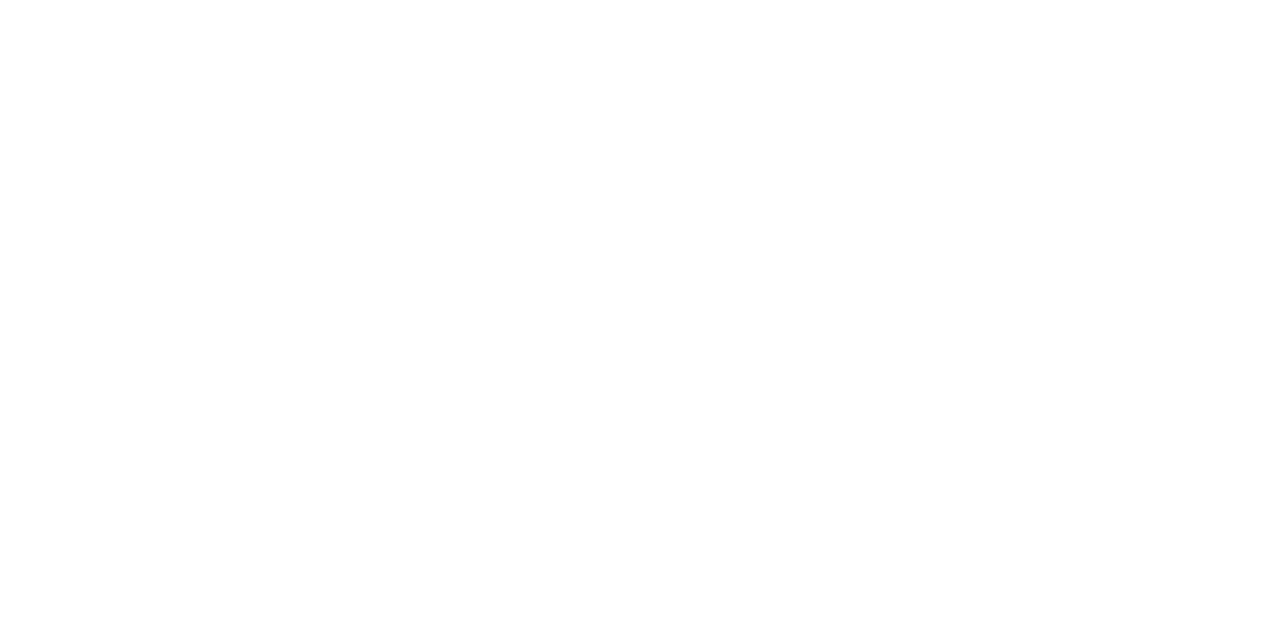
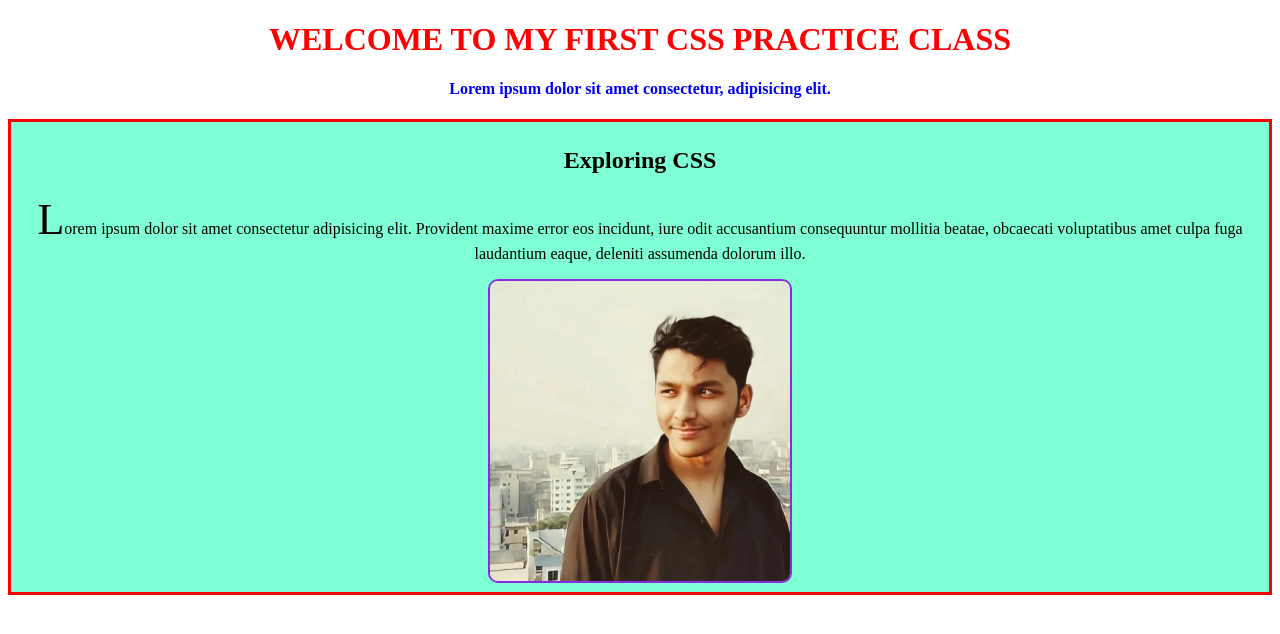
Before and after one commit to shahedkbd/my-first-github-repo, a plain HTML site: page index.html in a window 1280 px wide. Drawn offline with Linux system fonts and the light colour scheme.

Commit message:
my first code push in github

```diff
--- a/index.html
+++ b/index.html
@@ -3,9 +3,42 @@
 <head>
     <meta charset="UTF-8">
     <meta name="viewport" content="width=device-width, initial-scale=1.0">
-    <title>My First GitHub Repo</title>
+    <title>My First CSS Practice Class</title>
+    <style>
+        h1{
+            text-transform:uppercase;
+            color: red;
+        }
+        #header{
+            color: blue;
+            font-weight: 800;
+            text-align: center;
+        }
+        #explore{
+            background-color: aquamarine;
+            border: 3px solid red;
+            padding: 5px;
+            text-align: center;
+        }
+        #shahedpic{
+            border: 2px solid blueviolet;
+            border-radius: 10px;
+        }
+        .firstletter{
+            font-size: 44px;
+        }
+    </style>
 </head>
 <body>
+    <header id="header">
+        <h1>Welcome To My First CSS Practice Class</h1>
+        <h4>Lorem ipsum dolor sit amet consectetur, adipisicing elit.</h4>
+    </header>
 
+    <div id="explore">
+        <h2>Exploring CSS</h2>
+        <p style="text-align: center;"><span class="firstletter">L</span>orem ipsum dolor sit amet consectetur adipisicing elit. Provident maxime error eos incidunt, iure odit accusantium consequuntur mollitia beatae, obcaecati voluptatibus amet culpa fuga laudantium eaque, deleniti assumenda dolorum illo.</p>
+        <img src="Shahed Khan.jpg" alt="Image of Shahed Khan" width="300" height="300" id="shahedpic">
+    </div>
 </body>
 </html>
```
Also changed, not shown: Shahed Khan.jpg (added).
